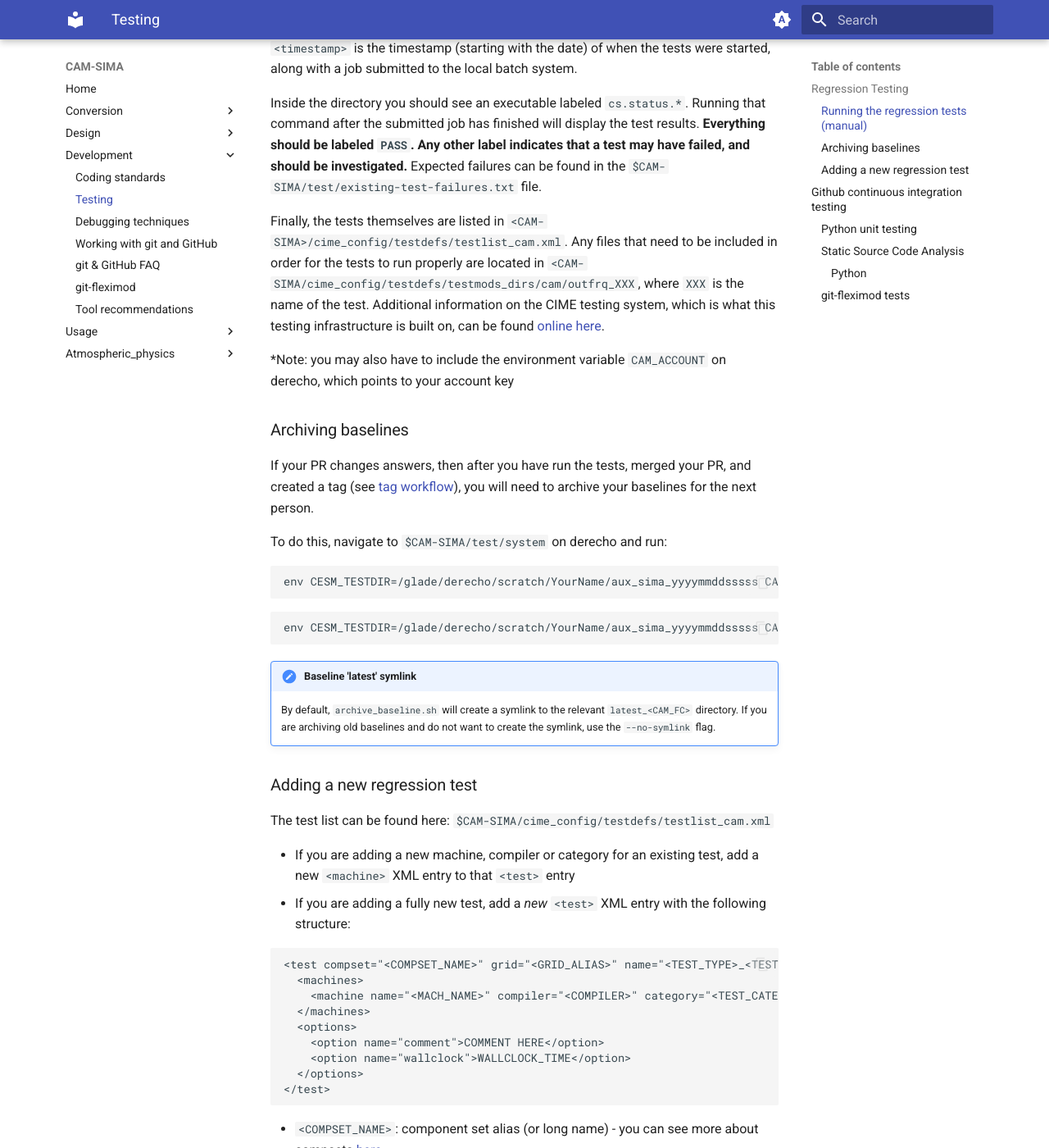
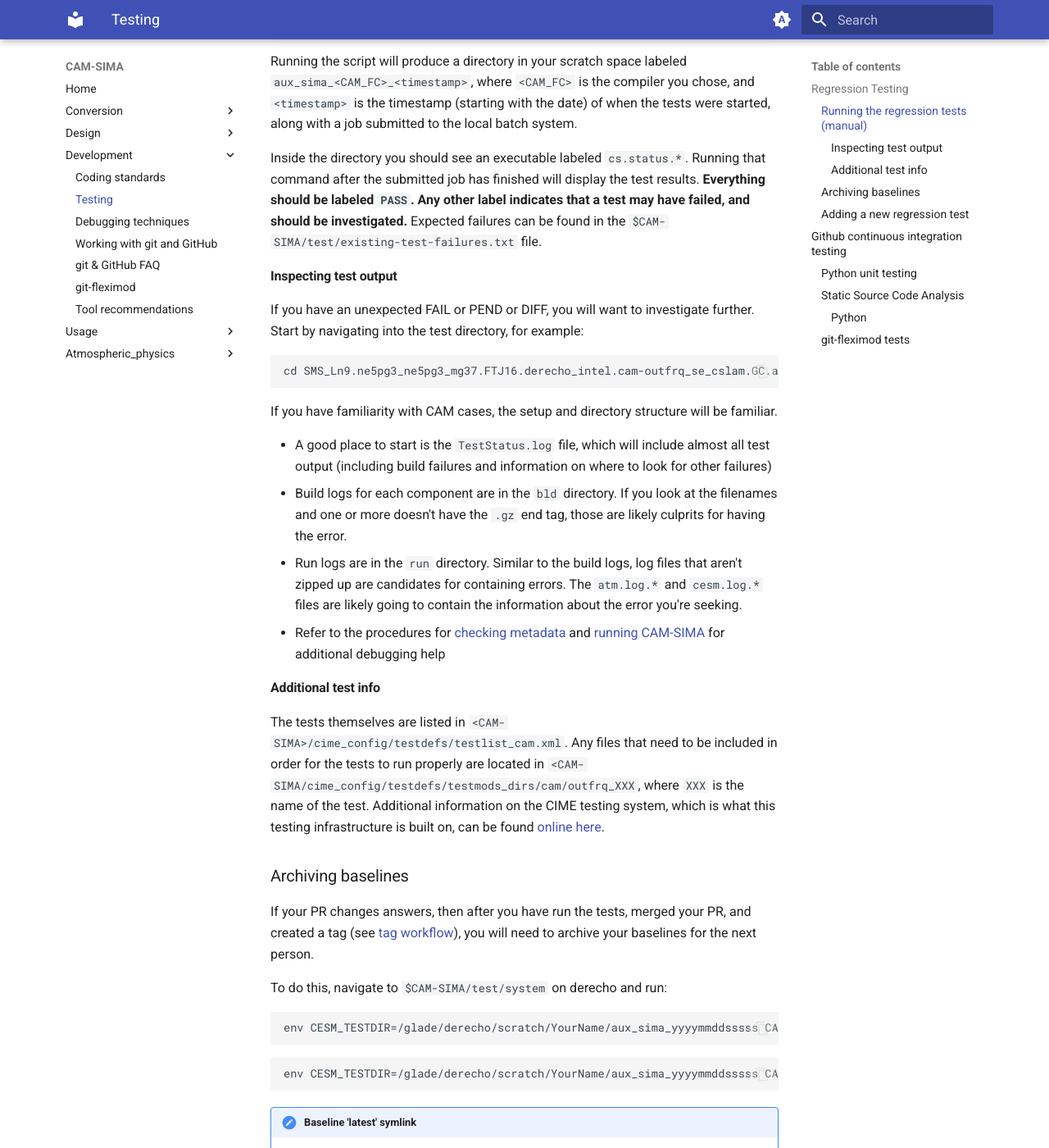
Before and after one commit to kuanchihwang/CAM-SIMA-Docs, an MkDocs documentation site: the page built from docs/development/cam-testing.md, in a window 1280 px wide and 1400 px high, scrolled down 1022 px. Shown: the whole window at 82% size. Built offline with MkDocs 1.6.1 and Material for MkDocs 9.7.7, drawn with Linux system fonts in a browser that asks for light colours; some of the changed text lies outside the part shown.

Commit message:
add more info on tests; add new possible error in debugging

````diff
--- a/docs/development/cam-testing.md
+++ b/docs/development/cam-testing.md
@@ -19,19 +19,34 @@ For running Intel tests*:
 env CAM_FC=intel ./test_driver.sh -f
 ```
 
+*Note: you may also have to include the environment variable `CAM_ACCOUNT` on derecho, which is your account key
+
 !!! Note "test_driver.sh default"
     By default, `test_driver.sh` will compare against the baselines in `/glade/campaign/cesm/community/amwg/sima_baselines/latest_<CAM_FC>`. If you wish to compare against different baselines, specify the path to those baselines with the environment variable `BL_TESTDIR`
 
 !!! Note "Running test_driver.sh with no baseline comparison"
     If you do not wish to compare to baselines, don't use the `BL_TESTDIR` environment variable and use the flag `--no-bl-compare`
 
+
 Running the script will produce a directory in your scratch space labeled `aux_sima_<CAM_FC>_<timestamp>`, where `<CAM_FC>` is the compiler you chose, and `<timestamp>` is the timestamp (starting with the date) of when the tests were started, along with a job submitted to the local batch system.
 
 Inside the directory you should see an executable labeled `cs.status.*`.  Running that command after the submitted job has finished will display the test results. **Everything should be labeled `PASS`.  Any other label indicates that a test may have failed, and should be investigated.** Expected failures can be found in the `$CAM-SIMA/test/existing-test-failures.txt` file.
 
-Finally, the tests themselves are listed in `<CAM-SIMA>/cime_config/testdefs/testlist_cam.xml`. Any files that need to be included in order for the tests to run properly are located in `<CAM-SIMA/cime_config/testdefs/testmods_dirs/cam/outfrq_XXX`, where `XXX` is the name of the test.  Additional information on the CIME testing system, which is what this testing infrastructure is built on, can be found [online here](https://esmci.github.io/cime/versions/master/html/users_guide/testing.html).
+#### Inspecting test output
+If you have an unexpected FAIL or PEND or DIFF, you will want to investigate further. Start by navigating into the test directory, for example:
+```
+cd SMS_Ln9.ne5pg3_ne5pg3_mg37.FTJ16.derecho_intel.cam-outfrq_se_cslam.GC.aux_sima_intel_20241223100339
+```
 
-*Note: you may also have to include the environment variable `CAM_ACCOUNT` on derecho, which points to your account key
+If you have familiarity with CAM cases, the setup and directory structure will be familiar.
+
+- A good place to start is the `TestStatus.log` file, which will include almost all test output (including build failures and information on where to look for other failures)
+- Build logs for each component are in the `bld` directory. If you look at the filenames and one or more doesn't have the `.gz` end tag, those are likely culprits for having the error.
+- Run logs are in the `run` directory. Similar to the build logs, log files that aren't zipped up are candidates for containing errors. The `atm.log.*` and `cesm.log.*` files are likely going to contain the information about the error you're seeking.
+- Refer to the procedures for [checking metadata](../conversion/check-metadata.md) and [running CAM-SIMA](../conversion/run-cam-sima.md) for additional debugging help
+
+#### Additional test info
+The tests themselves are listed in `<CAM-SIMA>/cime_config/testdefs/testlist_cam.xml`. Any files that need to be included in order for the tests to run properly are located in `<CAM-SIMA/cime_config/testdefs/testmods_dirs/cam/outfrq_XXX`, where `XXX` is the name of the test.  Additional information on the CIME testing system, which is what this testing infrastructure is built on, can be found [online here](https://esmci.github.io/cime/versions/master/html/users_guide/testing.html).
 
 ### Archiving baselines
 If your PR changes answers, then after you have run the tests, merged your PR, and created a tag (see [tag workflow](git-basics.md#tagging-a-commit)), you will need to archive your baselines for the next person.
````
Also changed, not shown: docs/conversion/check-metadata.md (+5 -0 lines).
